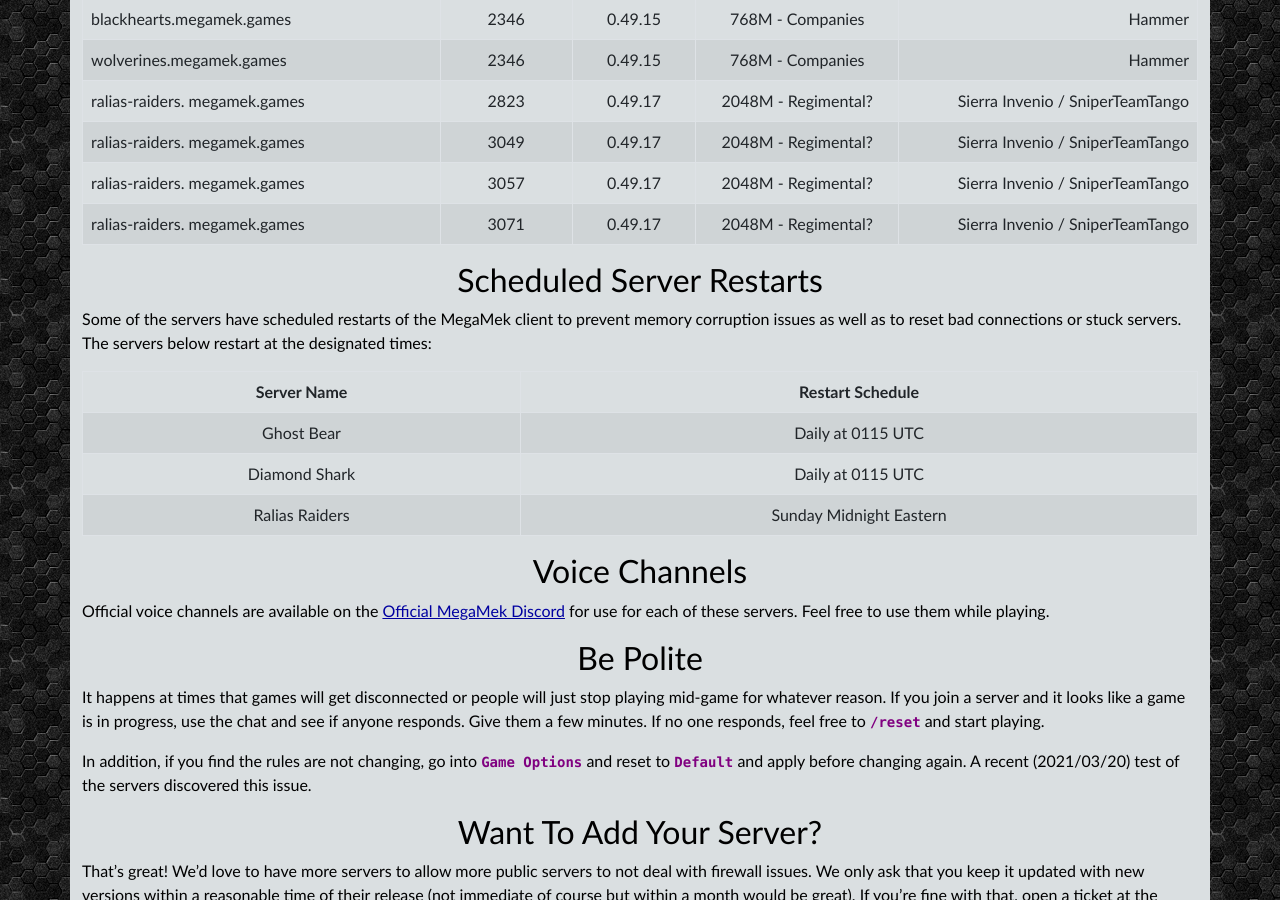
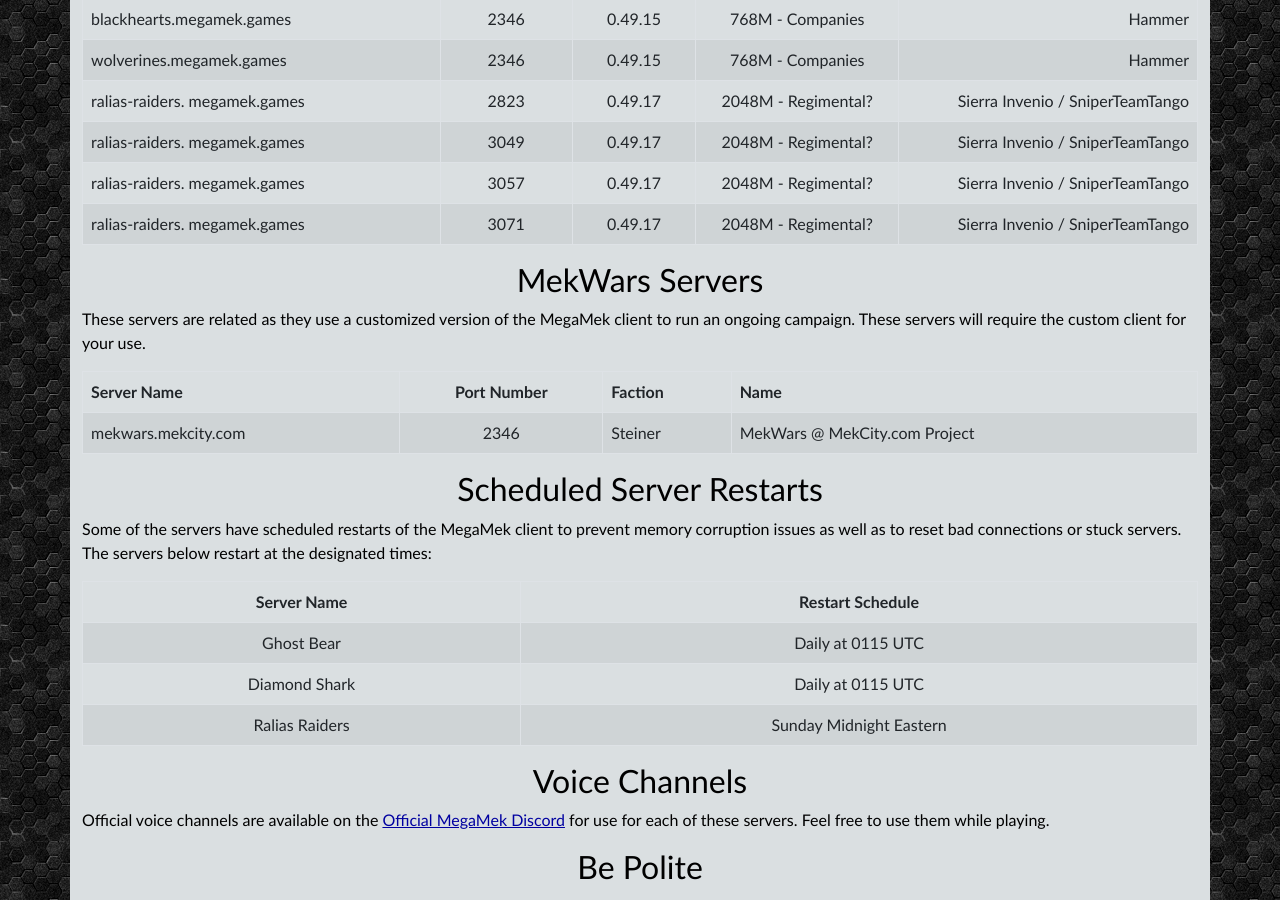
Before and after one commit to rjhancock/megamek-games, a Jekyll site: the page built from index.md, in a window 1280 px wide and 900 px high, scrolled down 1408 px. Built offline with Jekyll 4.4.1, drawn with Linux system fonts in a browser that asks for light colours; nearby versions of some CDN libraries; our own code applies the rules of GitHub Pages for plain Markdown files.

Commit message:
Gem updates and mekwars (#46)
* Updated Gems.

* Added MekWars

```diff
--- a/index.md
+++ b/index.md
@@ -41,6 +41,15 @@
 |ralias-raiders. megamek.games|3057|0.49.17|2048M - Regimental? |Sierra Invenio / SniperTeamTango|
 |ralias-raiders. megamek.games|3071|0.49.17|2048M - Regimental? |Sierra Invenio / SniperTeamTango|
 
+## MekWars Servers
+
+These servers are related as they use a customized version of the MegaMek client to
+run an ongoing campaign. These servers will require the custom client for your use.
+
+|Server Name|Port Number|Faction|Name|
+|:----|:-----:|:-----|:------|
+|mekwars.mekcity.com|2346|Steiner|MekWars @ MekCity.com Project|
+
 ## Scheduled Server Restarts
 
 Some of the servers have scheduled restarts of the MegaMek client to prevent
```
Also changed, not shown: Gemfile.lock.
